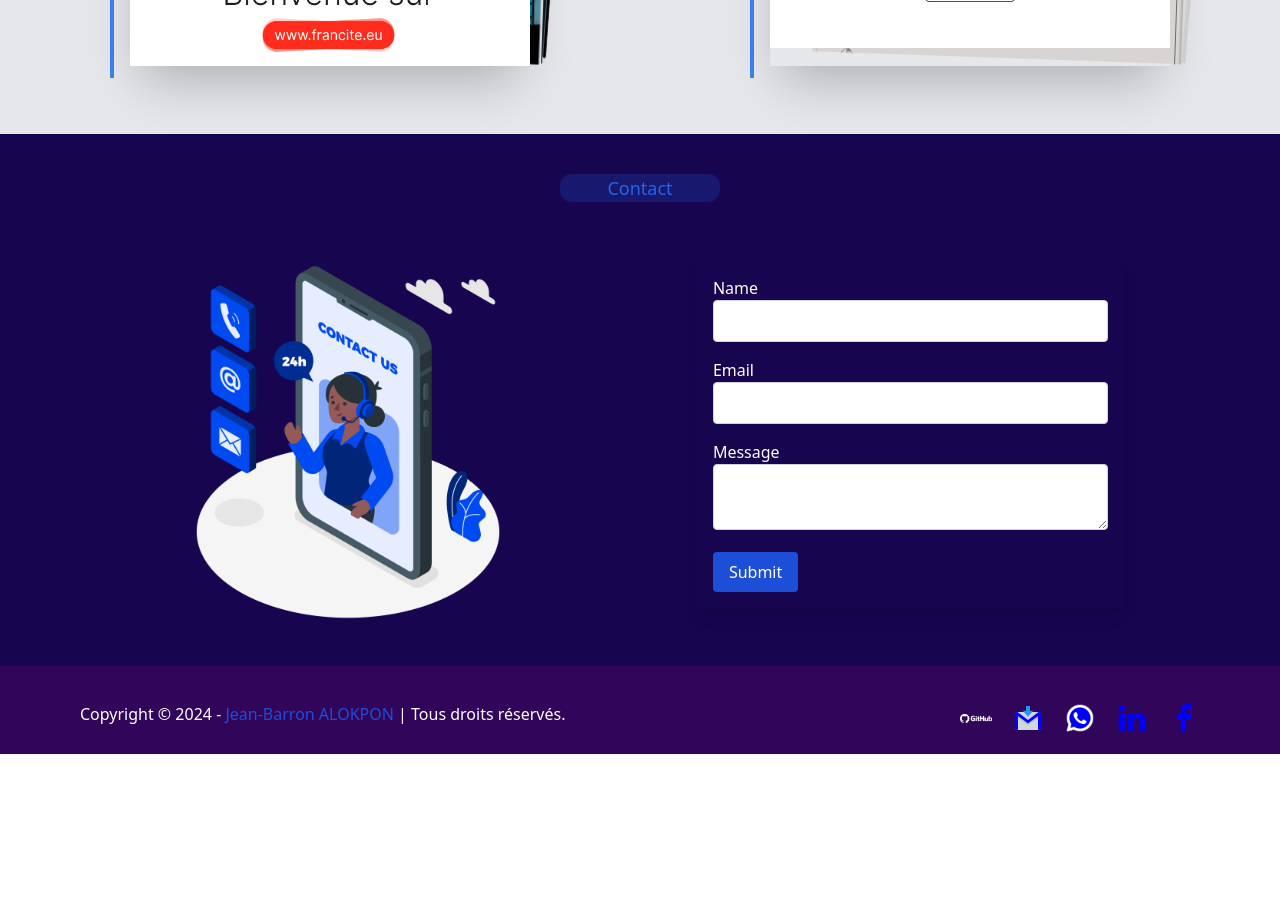
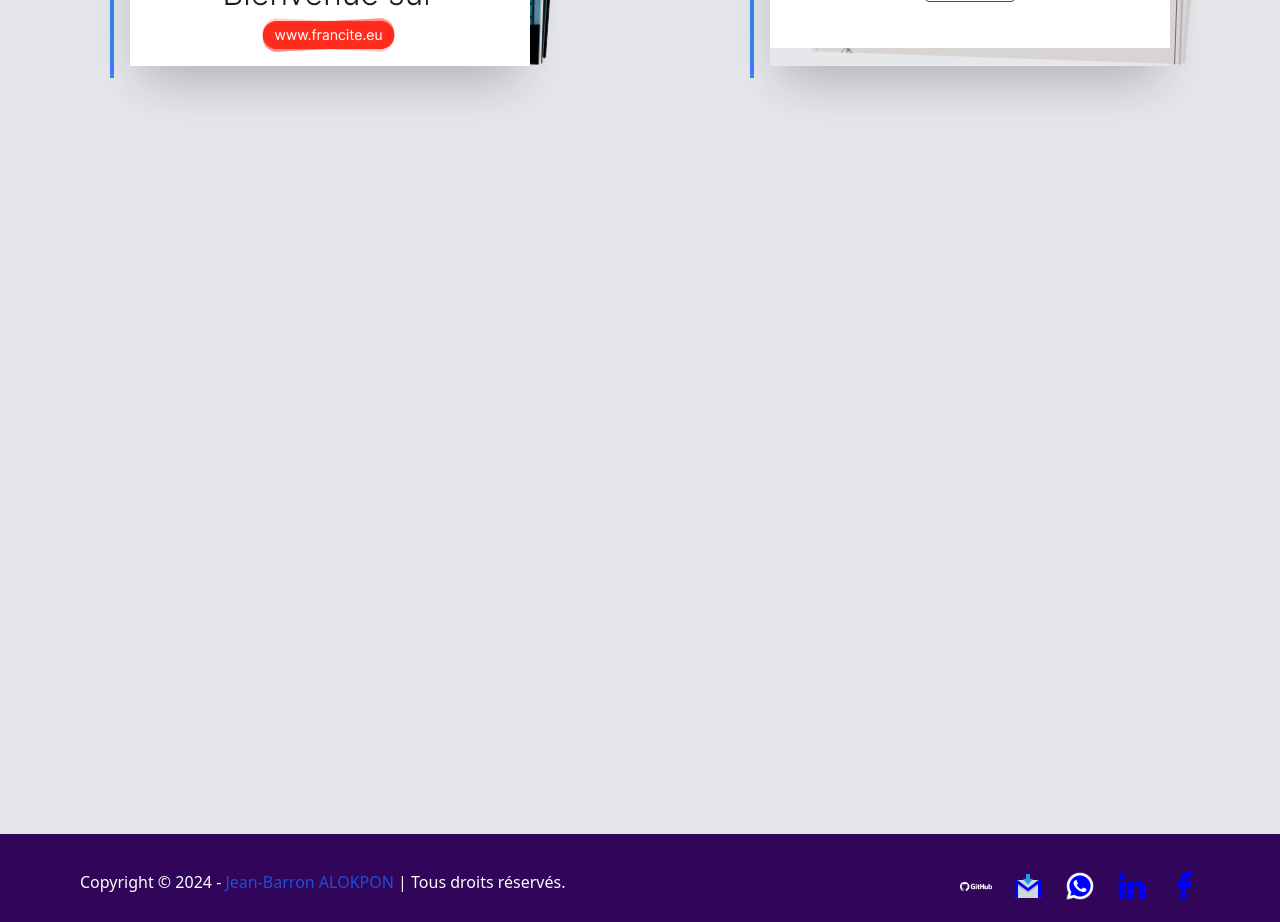
Before and after one commit to Barronakn/jeanbarronalokpon-portfolio, a React (Create React App) app: page / in a window 1280 px wide. Shown: the part 3780-4702 px from the top of the page. Before the commit the page ends 4534 px from the top, so only its background shows below. Built offline with nearby package versions, Linux system fonts and the light colour scheme.

Commit message:
Change ContactFom by CalendyForm

```diff
--- a/src/Components/Sections/Contact/Contact.jsx
+++ b/src/Components/Sections/Contact/Contact.jsx
@@ -1,154 +1,18 @@
-import React, { useState } from "react";
-import contact from "../../../assets/Contact us-amico.png";
+import React from "react";
 
 const Contact = () => {
-  const [formData, setFormData] = useState({
-    name: "",
-    email: "",
-    message: "",
-  });
-
-  const [errors, setErrors] = useState({});
-  const [successMessage, setSuccessMessage] = useState("");
-
-  const handleChange = (e) => {
-    const { name, value } = e.target;
-    setFormData({
-      ...formData,
-      [name]: value,
-    });
-  };
-
-  const validate = () => {
-    let errors = {};
-
-    if (!formData.name) {
-      errors.name = "Name is required";
-    }
-
-    if (!formData.email) {
-      errors.email = "Email is required";
-    } else if (!/\S+@\S+\.\S+/.test(formData.email)) {
-      errors.email = "Email is invalid";
-    }
-
-    if (!formData.message) {
-      errors.message = "Message is required";
-    }
-
-    setErrors(errors);
-    return Object.keys(errors).length === 0;
-  };
-
-  const handleSubmit = async (e) => {
-    e.preventDefault();
-    if (validate()) {
-      try {
-        const response = await fetch("http://localhost:5000/send-email", {
-          method: "POST",
-          headers: {
-            "Content-Type": "application/json",
-          },
-          body: JSON.stringify(formData),
-        });
-
-        if (!response.ok) {
-          throw new Error("Failed to send email");
-        }
-
-        const result = await response.json();
-        setSuccessMessage(result.message);
-        setFormData({
-          name: "",
-          email: "",
-          message: "",
-        });
-        setErrors({});
-      } catch (error) {
-        console.error("Failed to send email", error);
-        alert("Failed to send email");
-      }
-    }
-  };
-
   return (
-    <section id="contact" className="bg-sky-blue py-10">
-      <div className="mx-10 sm:mx-auto">
-        <div className="text-blue-600 bg-blue-600 bg-opacity-20 text-lg rounded-xl w-40 mx-auto my-0">
-          <h4 className="text-center mb-10">Contact</h4>
-        </div>
-
-        <div className="flex flex-col md:flex-row justify-evenly items-center">
-          <div data-aos="fade-right">
-            <img
-              loading="lazy"
-              className="w-52 md:w-96"
-              src={contact}
-              alt="contact-us-img"
-            />
-          </div>
-
-          <form
-            data-aos="fade-left"
-            onSubmit={handleSubmit}
-            className="p-4 shadow-lg w-full md:w-1/3"
-          >
-            {successMessage && (
-              <p className="text-green-500">{successMessage}</p>
-            )}
-            <div className="mb-4">
-              <label htmlFor="name" className="block text-white">
-                Name
-              </label>
-              <input
-                id="name"
-                type="text"
-                name="name"
-                value={formData.name}
-                onChange={handleChange}
-                className="w-full p-2 border border-gray-300 rounded"
-              />
-              {errors.name && <p className="text-red-500">{errors.name}</p>}
-            </div>
-            <div className="mb-4">
-              <label htmlFor="email" className="block text-white">
-                Email
-              </label>
-              <input
-                id="email"
-                type="email"
-                name="email"
-                value={formData.email}
-                onChange={handleChange}
-                className="w-full p-2 border border-gray-300 rounded"
-              />
-              {errors.email && <p className="text-red-500">{errors.email}</p>}
-            </div>
-            <div className="mb-4">
-              <label htmlFor="message" className="block text-white">
-                Message
-              </label>
-              <textarea
-                id="message"
-                name="message"
-                value={formData.message}
-                onChange={handleChange}
-                className="w-full p-2 border border-gray-300 rounded"
-              />
-              {errors.message && (
-                <p className="text-red-500">{errors.message}</p>
-              )}
-            </div>
-            <button
-              type="submit"
-              className="bg-blue-700 hover:bg-blue-900 text-white py-2 px-4 rounded"
-            >
-              Submit
-            </button>
-          </form>
-        </div>
-      </div>
-    </section>
+    <div>
+      <div
+        className="calendly-inline-widget min-w-80 h-[700px]"
+        data-url="https://calendly.com/jeanbarronalokpon/30min"
+      ></div>
+      <script
+        type="text/javascript"
+        src="https://assets.calendly.com/assets/external/widget.js"
+        async
+      ></script>
+    </div>
   );
 };
 
```
